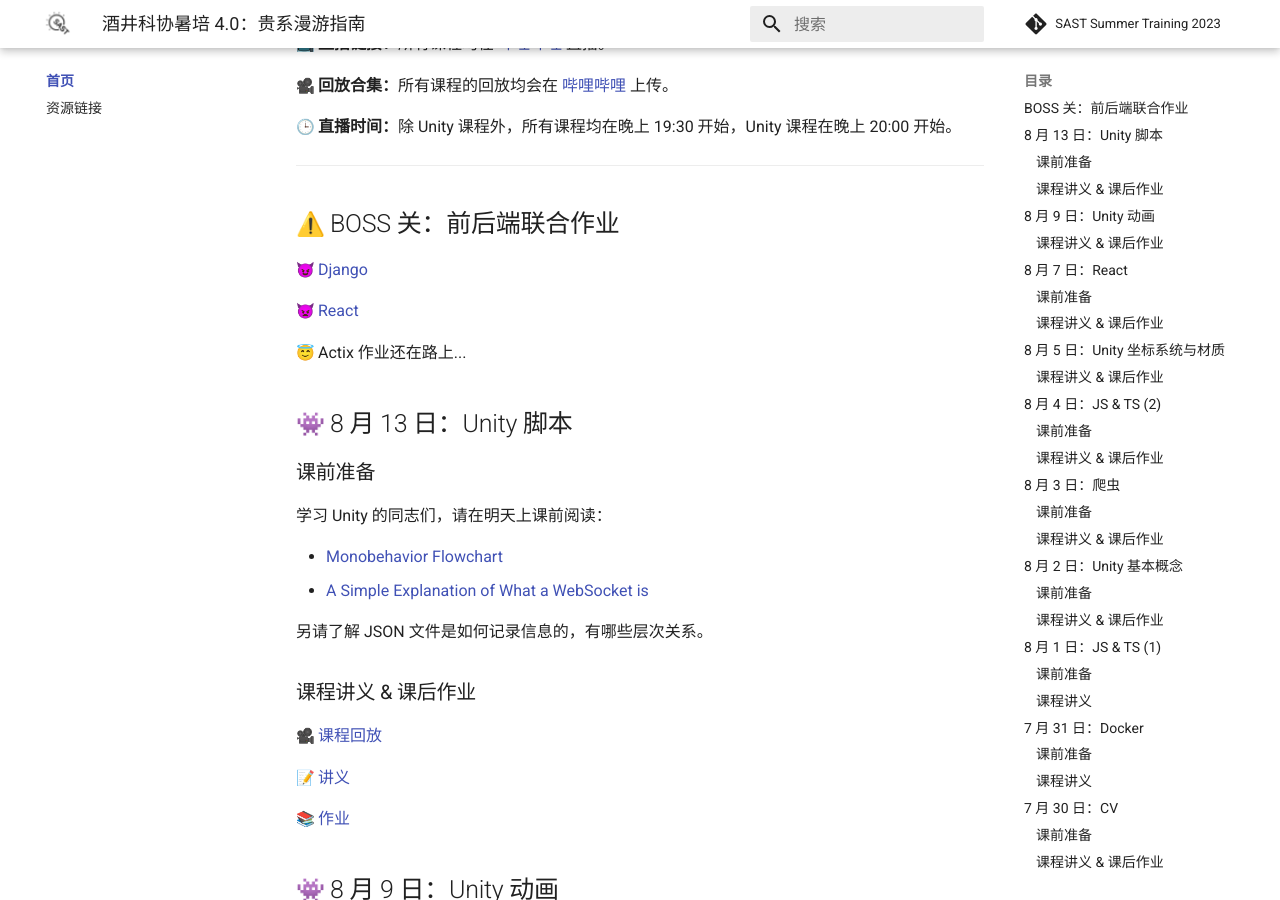
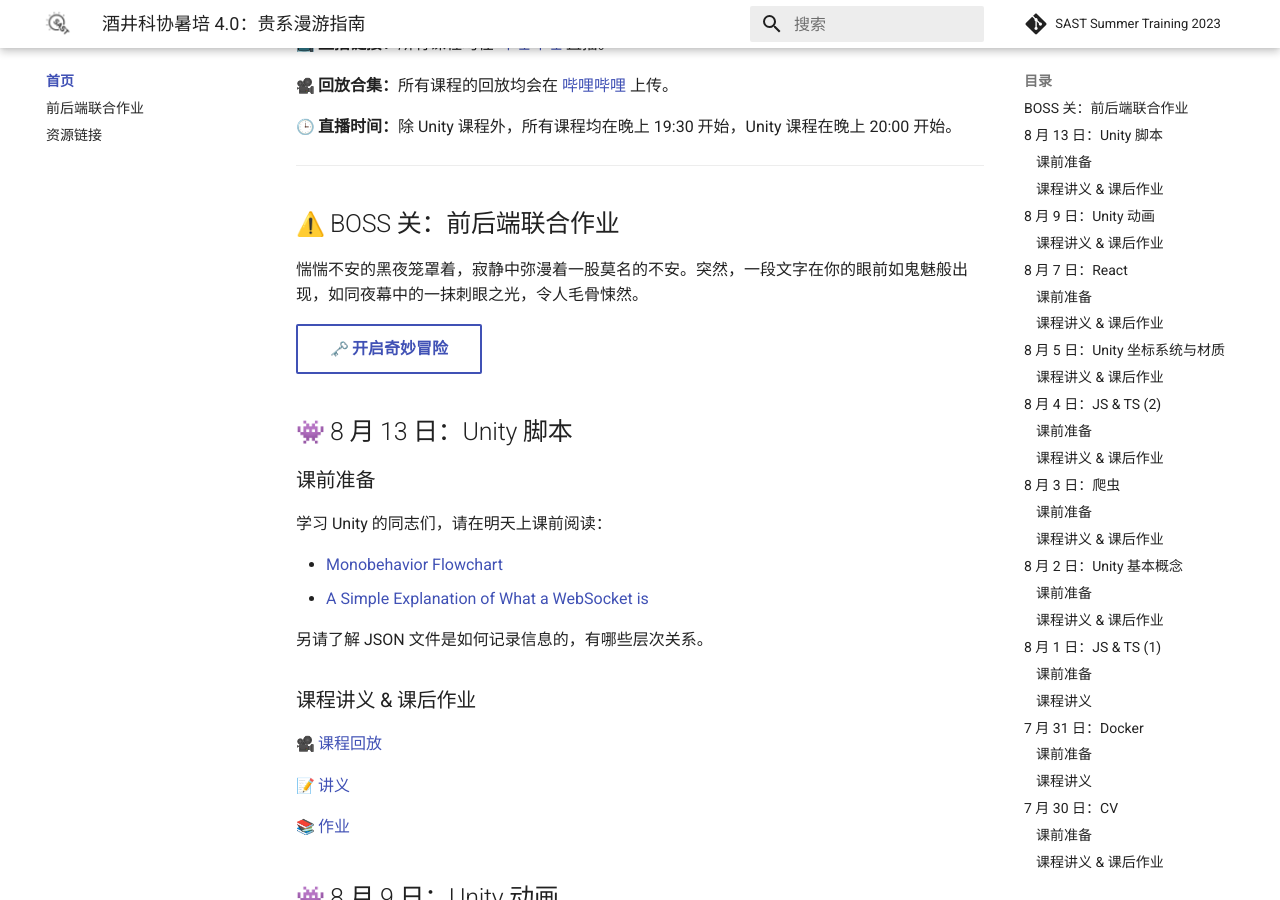
Before and after one commit to sast-summer-training-2023/sast-summer-training-2023.github.io, an MkDocs documentation site: the page built from docs/index.md, in a window 1280 px wide and 900 px high, scrolled down 348 px. Built offline with MkDocs 1.6.1 and Material for MkDocs 9.7.7, drawn with Linux system fonts in a browser that asks for light colours; emoji names are drawn with the system emoji font; comment, search, counter and statistics services are not loaded.

Commit message:
feat: add some effects

```diff
--- a/docs/index.md
+++ b/docs/index.md
@@ -16,11 +16,9 @@
 
 ## :warning: BOSS 关：前后端联合作业
 
-:smiling_imp: [Django](https://github.com/sast-summer-training-2023/sast2023-django)
+惴惴不安的黑夜笼罩着，寂静中弥漫着一股莫名的不安。突然，一段文字在你的眼前如鬼魅般出现，如同夜幕中的一抹刺眼之光，令人毛骨悚然。
 
-:imp: [React](https://github.com/sast-summer-training-2023/sast-react)
-
-:innocent: Actix 作业还在路上...
+[:old_key: 开启奇妙冒险](/final-hw){ .md-button }
 
 ## :space_invader: 8 月 13 日：Unity 脚本
 
--- a/mkdocs.yml
+++ b/mkdocs.yml
@@ -88,6 +88,7 @@ markdown_extensions:
 nav:
   - 首页:
     - index.md
+    - 前后端联合作业: final-hw.md
     - 资源链接: links.md
   - 基础:
     - basic/index.md
```
Also changed, not shown: docs/final-hw.md (added, +30 -0 lines).
